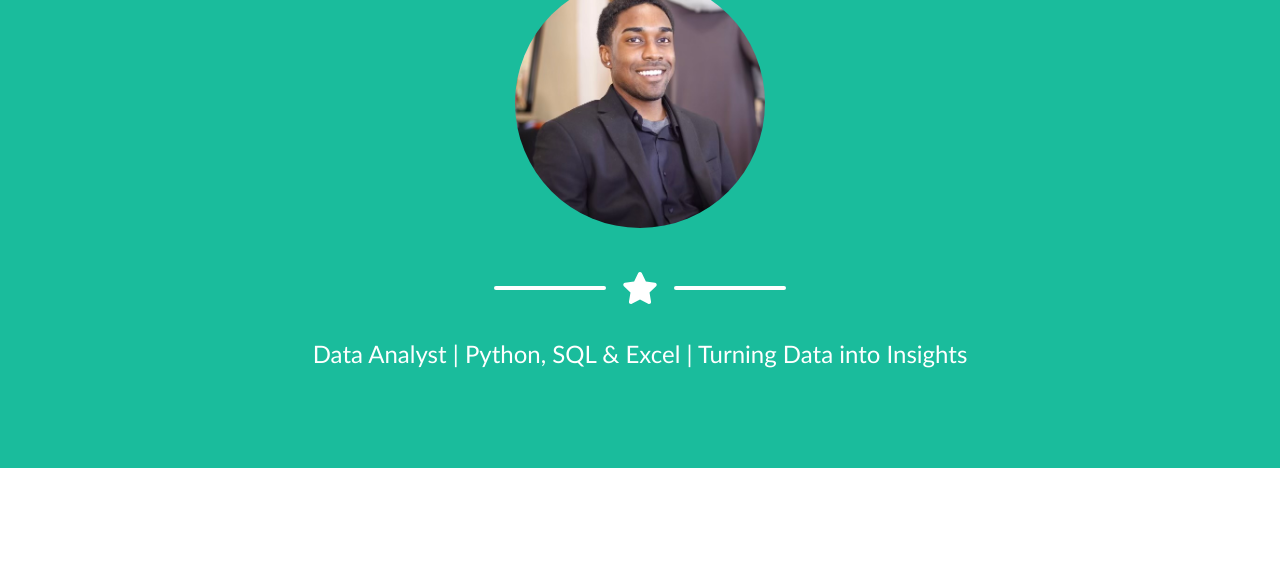
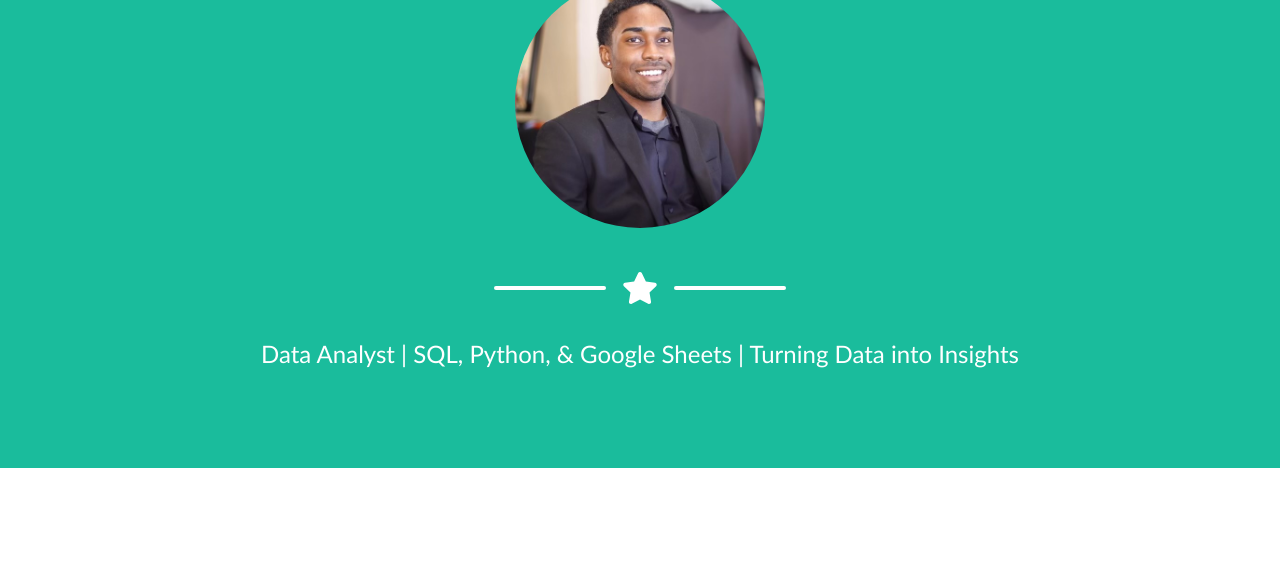
Before and after one commit to Blakewhite17/Blakewhite17.github.io, a plain HTML site: page index.html in a window 1280 px wide. Shown: the part 222-783 px from the top of the page. Drawn offline with nearby package versions, Linux system fonts and the light colour scheme; files whose address does not match are found by name; a web font is replaced by a local one.

Commit message:
Update index.html

```diff
--- a/index.html
+++ b/index.html
@@ -43,7 +43,7 @@
                     <div class="divider-custom-line"></div>
                 </div>
                 <!-- Masthead Subheading-->
-                <p class="pre-wrap masthead-subheading font-weight-light mb-0">Data Analyst | Python, SQL & Excel | Turning Data into Insights</p>
+                <p class="pre-wrap masthead-subheading font-weight-light mb-0">Data Analyst | SQL, Python, & Google Sheets | Turning Data into Insights</p>
             </div>
         </header>
         <section class="page-section portfolio" id="portfolio" style="scroll-margin-top: 100px;">
```
